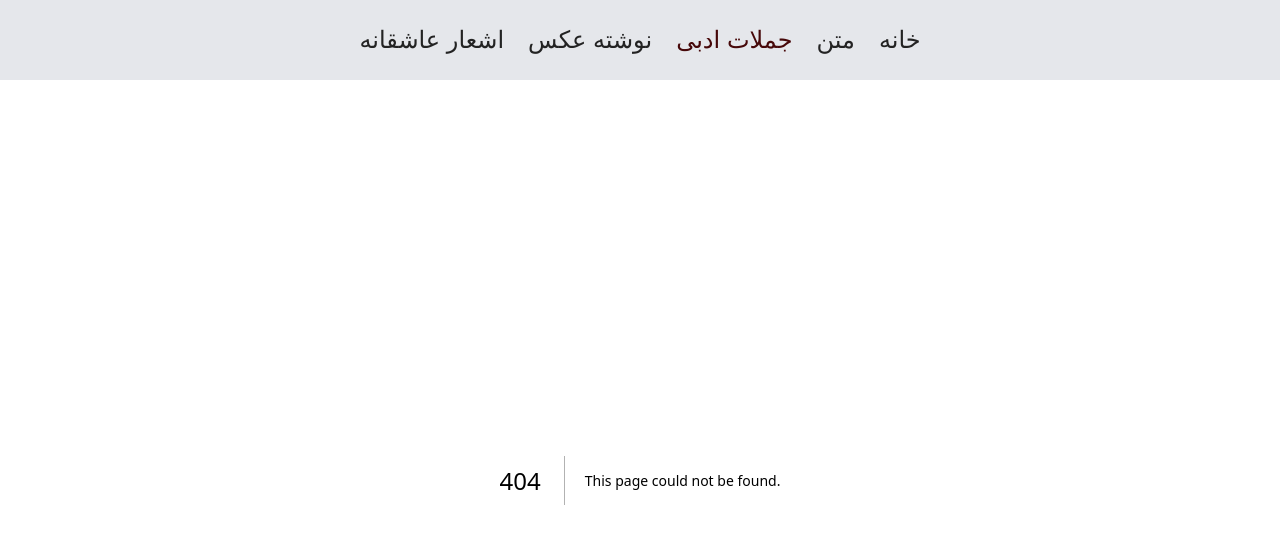
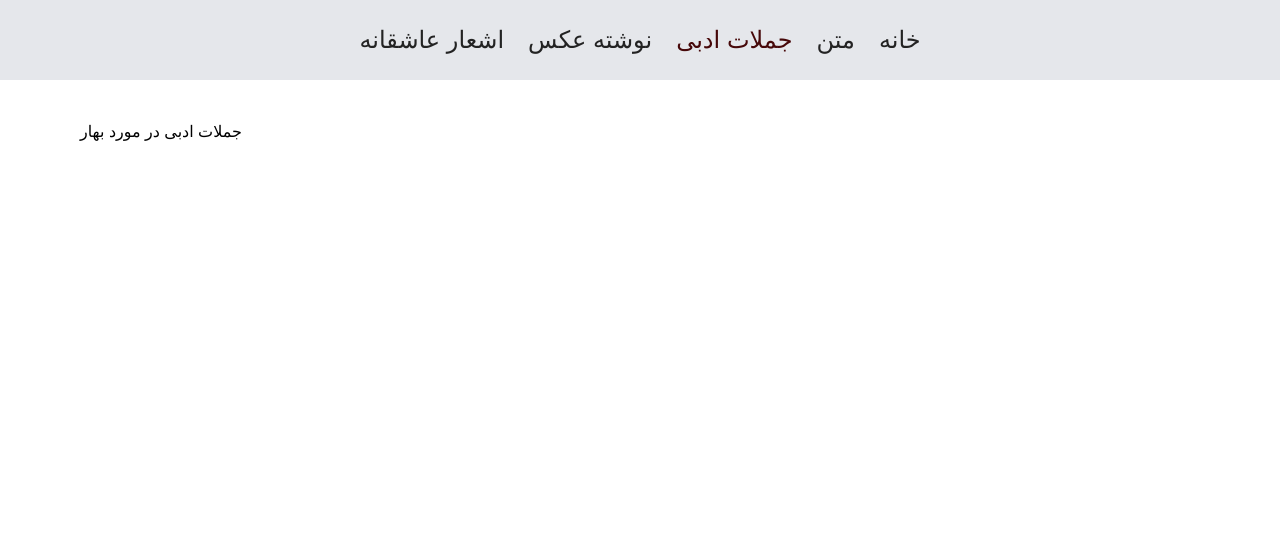
Before and after one commit to NazifaRahimy/spring, a Next.js app: page /poeticsentence in a window 1280 px wide. Before the commit this address had no page. Shown: the top 544 px of the page. Built offline with nearby package versions, Linux system fonts and the light colour scheme.

Commit message:
Add <h1> tag for spring quotes title

```diff
--- /dev/null
+++ b/src/app/poeticsentence/page.tsx
@@ -0,0 +1,11 @@
+import { FaQuoteRight } from "react-icons/fa";
+
+const Poeticsentence = () => {
+    return (
+        <div className="w-full  box-border px-[80px] py-10">
+            <h1>جملات ادبی در مورد بهار</h1>
+        </div>
+    );
+}
+
+export default Poeticsentence;
```
